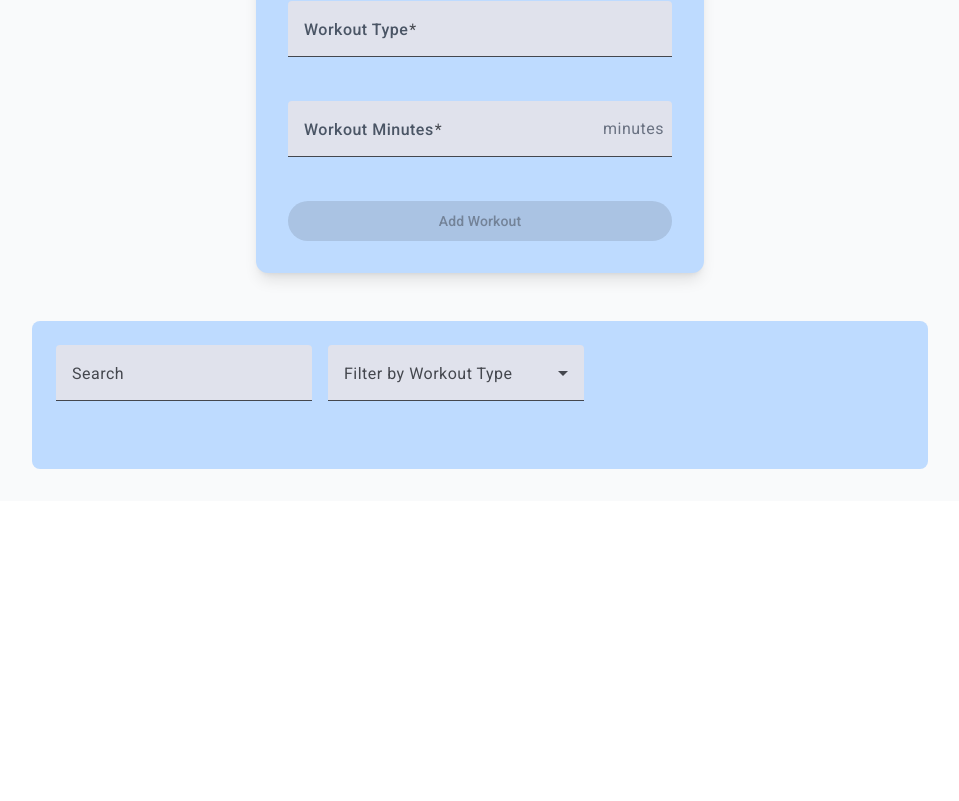
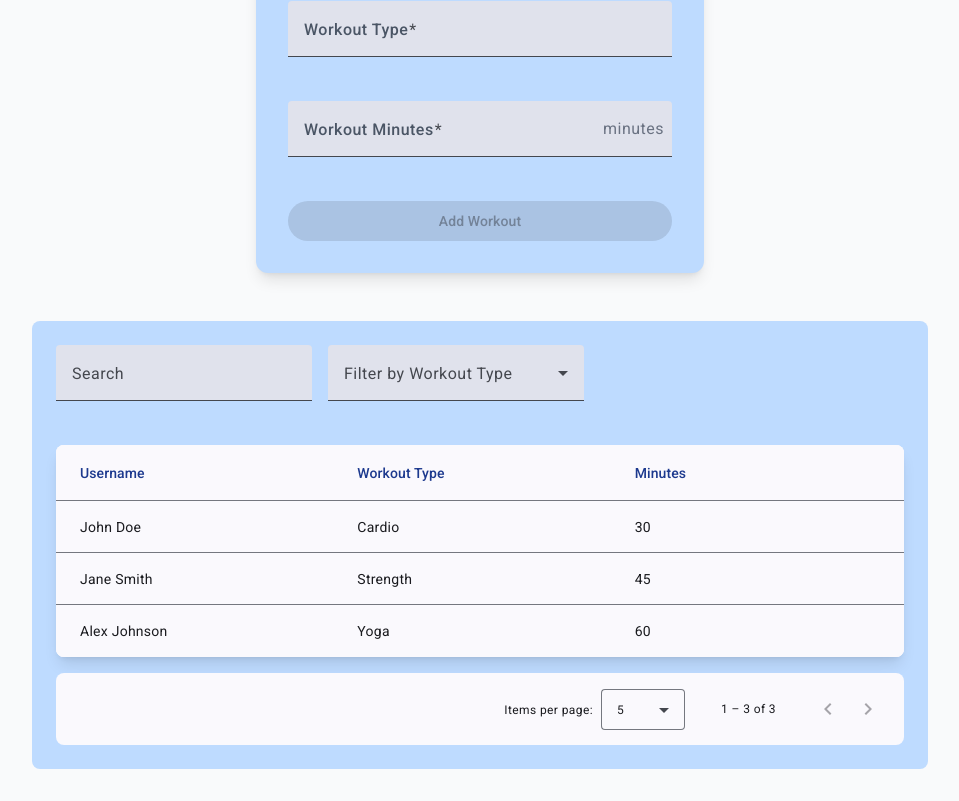
Before and after one commit to meleshel/Frontend_Development_Challenge, an Angular app in the folder Health_Challenge_Tracker/: page / in a window 1280 px wide. Shown: the part 355-1156 px from the top of the page, without its empty margins (160-1119 px from the left). Before the commit the page ends 856 px from the top, so only its background shows below. Built offline with nearby package versions, Linux system fonts and the light colour scheme.

Commit message:
Enhance components cosmetically without altering functionality; add default values in workout list when service is empty; update global styles

```diff
--- a/Health_Challenge_Tracker/src/app/components/workout-list/workout-list.component.ts
+++ b/Health_Challenge_Tracker/src/app/components/workout-list/workout-list.component.ts
@@ -1,5 +1,5 @@
 import { Component, OnInit, AfterViewInit, ViewChild } from '@angular/core';
-import { MatPaginator } from '@angular/material/paginator';
+import { MatPaginator, PageEvent } from '@angular/material/paginator';
 import { MatTableDataSource } from '@angular/material/table';
 import { FormsModule } from '@angular/forms';
 import { CommonModule } from '@angular/common';
@@ -74,7 +74,7 @@ import { WorkoutService } from '../../service/workout.service';
             </mat-cell>
           </ng-container>
 
-          <!-- Header and Rows -->
+          <!-- Table Header and Rows -->
           <mat-header-row *matHeaderRowDef="displayedColumns"></mat-header-row>
           <mat-row *matRowDef="let row; columns: displayedColumns;"></mat-row>
         </mat-table>
@@ -104,14 +104,14 @@ import { WorkoutService } from '../../service/workout.service';
   ]
 })
 export class WorkoutListComponent implements OnInit, AfterViewInit {
-  // Define the columns to display in the table.
+  // Table columns to display
   displayedColumns: string[] = ['username', 'workoutType', 'minutes'];
-  // Data source for the table.
+  // Data source for the table
   dataSource = new MatTableDataSource<any>([]);
-  // Holds all workouts and the filtered list.
+  // Holds all workouts and the filtered list
   allWorkouts: any[] = [];
   filteredWorkouts: any[] = [];
-  // Pagination and filter parameters.
+  // Pagination and filter parameters
   pageSize = 5;
   searchTerm = '';
   selectedWorkoutType: string | null = null;
@@ -123,30 +123,40 @@ export class WorkoutListComponent implements OnInit, AfterViewInit {
 
   ngOnInit(): void {
     // Subscribe to the workouts observable from the service.
+    // If the service returns an empty array, use default hard-coded values.
     this.workoutService.workouts$.subscribe(workouts => {
-      // Preserve the original functionality: use the service's workouts.
-      this.allWorkouts = [...workouts];
-      // Update the filtered list (default shows all workouts).
+      if (workouts && workouts.length > 0) {
+        this.allWorkouts = [...workouts];
+      } else {
+        // Default values (hard-coded)
+        this.allWorkouts = [
+          { username: 'John Doe', workoutType: 'Cardio', minutes: 30 },
+          { username: 'Jane Smith', workoutType: 'Strength', minutes: 45 },
+          { username: 'Alex Johnson', workoutType: 'Yoga', minutes: 60 }
+        ];
+      }
+      // Apply filter so that "All" shows the entire list.
       this.applyFilter();
     });
   }
 
   ngAfterViewInit(): void {
-    // Attach the paginator to the data source.
+    // Attach the paginator to the table data source.
     this.dataSource.paginator = this.paginator;
   }
 
   /**
-   * Filters the workouts based on the search term and selected workout type.
+   * Applies the search and workout type filters to the workouts list.
    */
   applyFilter(): void {
     this.filteredWorkouts = this.allWorkouts.filter(workout => {
       const searchMatch = workout.username.toLowerCase().includes(this.searchTerm.toLowerCase());
-      const typeMatch = this.selectedWorkoutType === null || workout.workoutType === this.selectedWorkoutType;
+      const typeMatch =
+        this.selectedWorkoutType === null || workout.workoutType === this.selectedWorkoutType;
       return searchMatch && typeMatch;
     });
 
-    // Update the table's data source.
+    // Update the table data source with the filtered workouts.
     this.dataSource.data = this.filteredWorkouts;
 
     // Reset the paginator to the first page.
@@ -156,10 +166,10 @@ export class WorkoutListComponent implements OnInit, AfterViewInit {
   }
 
   /**
-   * Handles paginator page change events.
-   * @param event - The paginator event (includes page size, etc.)
+   * Handles pagination events.
+   * @param event The paginator event containing page details.
    */
-  onPageChange(event: any): void {
+  onPageChange(event: PageEvent): void {
     this.pageSize = event.pageSize;
     this.applyFilter();
   }
```
